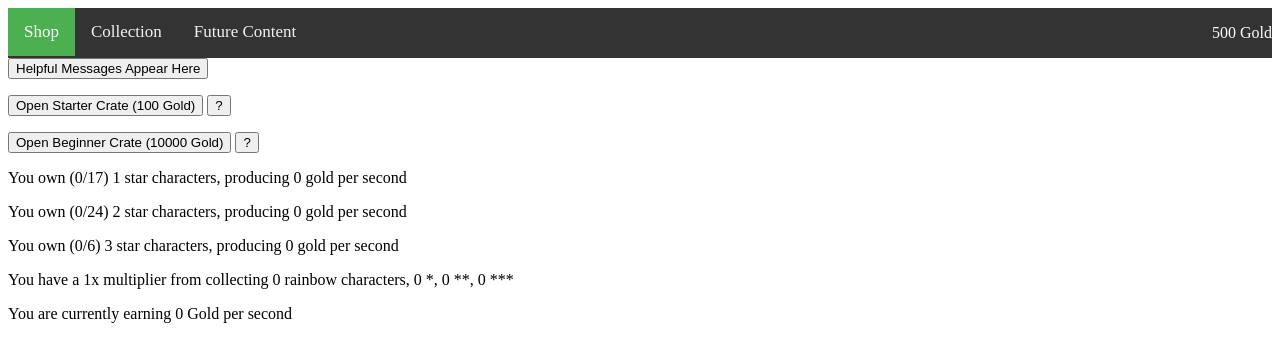
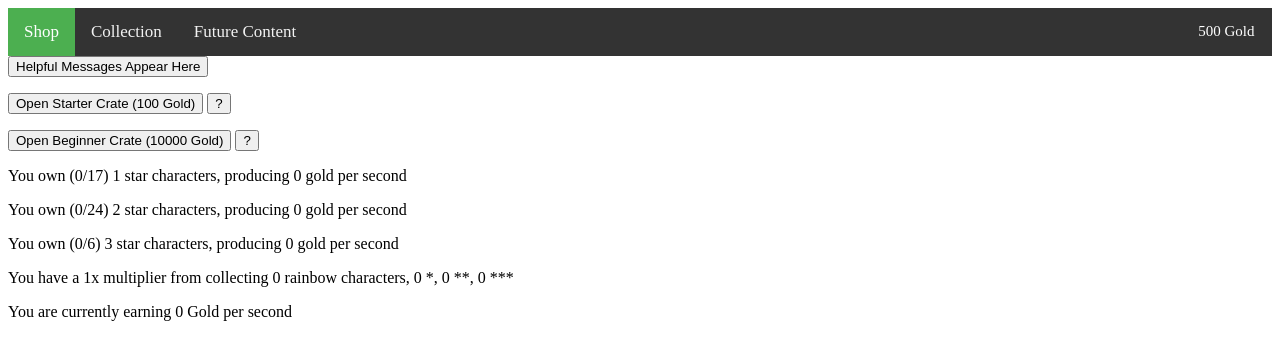
Before and after one commit to Notespeon/Gacha-Idle, a plain HTML site: page index.html in a window 1280 px wide. Drawn offline with Linux system fonts and the light colour scheme.

Commit message:
a bit prettier

```diff
--- a/styles.css
+++ b/styles.css
@@ -127,5 +127,6 @@
 #goldOwned {
   color: white;
   float: right;
-  /* feel free to change font-size or anything else */
+  margin-right: 17.5px;
+  font-size: 15px;
 }
```
